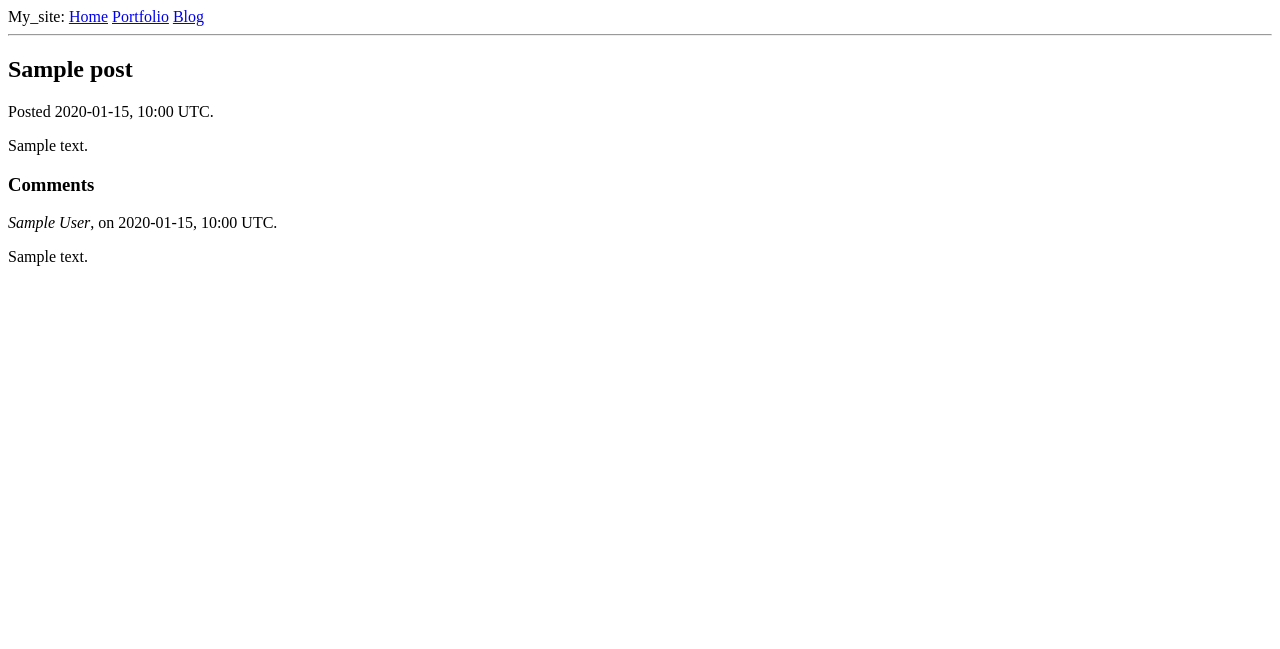
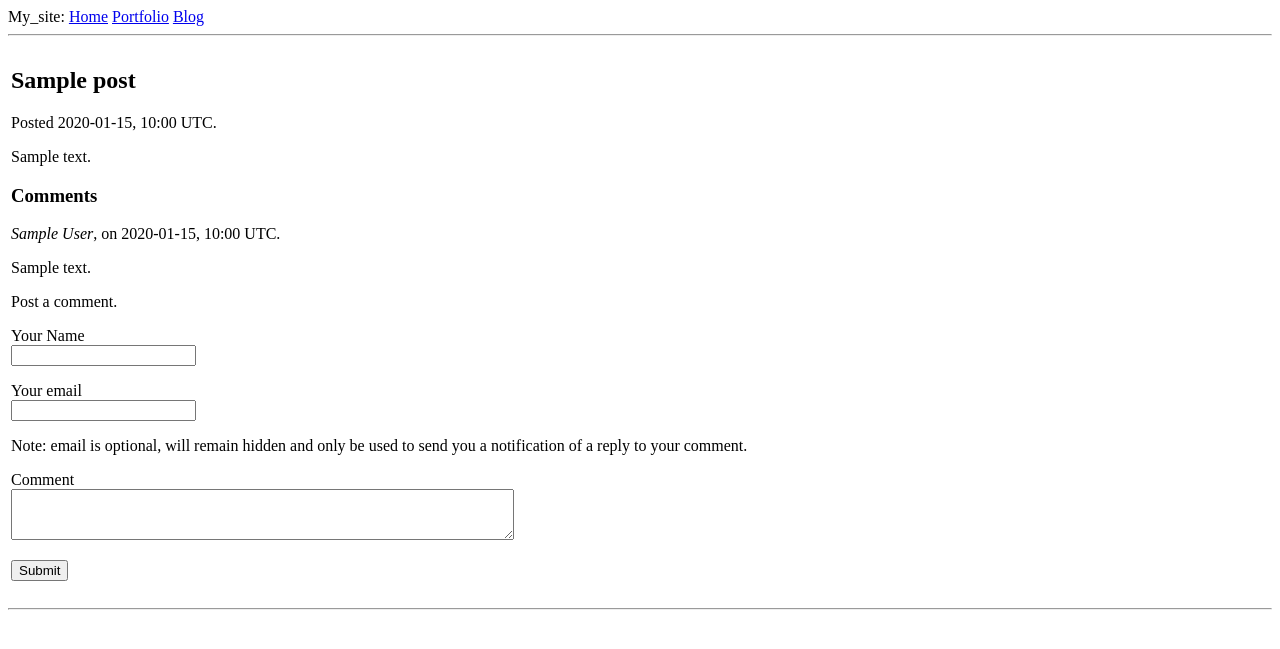
Before and after one commit to patrik-setterberg/my-site, a Flask app: page / in a window 1280 px wide. Shown: the top 649 px of the page. Run offline with Flask 2, Linux system fonts and the light colour scheme; tables that the repository leaves empty hold one stand-in row (values such as "Sample post").

Commit message:
pagination etc

```diff
--- a/app/__init__.py
+++ b/app/__init__.py
@@ -1,6 +1,7 @@
 from config import Config
 from flask import Flask
 from flask_login import LoginManager
+# from flask_mail import Mail
 from flask_sqlalchemy import SQLAlchemy
 from flask_migrate import Migrate
 import logging, os
@@ -14,6 +15,8 @@ db = SQLAlchemy(app)
 migrate = Migrate(app, db)
 login = LoginManager(app)
 login.login_view = 'login'
+# mail = Mail(app)
+
 
 from app import errors, models, routes
 
--- a/app/forms.py
+++ b/app/forms.py
@@ -1,6 +1,6 @@
 from flask_wtf import FlaskForm
 from wtforms import StringField, PasswordField, SubmitField, TextAreaField
-from wtforms import HiddenField
+from wtforms import HiddenField, TextField
 from wtforms.validators import DataRequired, Length, Email
 
 
@@ -23,11 +23,12 @@ class BlogPostForm(FlaskForm):
 
 # Comment post
 class BlogCommentForm(FlaskForm):
-    comment_author = TextAreaField('Your Name', validators=[
+    comment_author = TextField('Your Name', validators=[
         DataRequired(), Length(min=1, max=100)])
-    comment_email = TextAreaField('Your email', validators=[Email()])
+    comment_email = TextField('Your email', validators=[Email()])
     comment_body = TextAreaField('Comment', validators=[
         DataRequired(), Length(min=1, max=1000)])
+    post_id = HiddenField('', validators=[DataRequired()])
     submit = SubmitField('Submit')
-    post_id = HiddenField('', validators=[DataRequired()])
+
     # captcha ???
--- a/app/models.py
+++ b/app/models.py
@@ -23,7 +23,7 @@ class User(UserMixin, db.Model):
 # help Flask-Login talk to database (get id for user)
 @login.user_loader
 def load_user(id):
-    return User.query.get(int(id)) # id is str so needs typecasting to int
+    return User.query.get(int(id))  # id is str so needs typecasting to int
 
 
 class BlogPost(db.Model):
--- a/app/routes.py
+++ b/app/routes.py
@@ -6,28 +6,39 @@ from flask_login import current_user, login_required, login_user, logout_user
 from werkzeug.urls import url_parse
 
 
-@app.route('/')  # change '/' to actual home WHEN exists(actual home)
-@app.route('/blog')
+@app.route('/', methods=['GET', 'POST'])  # change '/' to actual home
+@app.route('/blog', methods=['GET', 'POST'])
 def index():
 
     form = BlogCommentForm()
 
+    # POST
     if form.validate_on_submit():
 
         comment = BlogComment(author=form.comment_author.data,
-            body=form.comment_body.data, email=form.comment_email.data)
+            body=form.comment_body.data, email=form.comment_email.data,
+                post_id=form.post_id.data)
 
         db.session.add(comment)
         db.session.commit()
 
         flash('Your comment has been submitted. Thank you!')
-        return redirect(url_for('/blog'))
+        return redirect(url_for('index'))
 
-    posts = BlogPost.query.all()
+    # GET
+    # retrieve posts and comments from database
+    page = request.args.get('page', 1, type=int)
+    posts = BlogPost.query.order_by(BlogPost.timestamp.desc()).paginate(
+        page, app.config['POSTS_PER_PAGE'], False)
+    next_url = url_for('index', page=posts.next_num) \
+        if posts.has_next else None
+    prev_url = url_for('index', page=posts.prev_num) \
+        if posts.has_prev else None
+
     comments = BlogComment.query.all()
 
-    return render_template('index.html', title='Home', posts=posts, form=form,
-        comments=comments)
+    return render_template('index.html', title='Home', posts=posts.items,
+        next_url=next_url, prev_url=prev_url, form=form, comments=comments)
 
 
 # login route
@@ -90,7 +101,7 @@ def new_blog_post():
         db.session.commit()
 
         flash('Post is now live!')
-        return redirect(url_for('admin'))
+        return redirect(url_for('index'))
 
     return render_template('new_blog_post.html', title='New Blog Post',
                            form=form)
--- /dev/null
+++ b/app/templates/_blogpost.html
@@ -0,0 +1,14 @@
+<table>
+    <tr valign="top">
+        <td>
+            <div>
+                <h2>{{ post.title }}</h2>
+                <p>Posted {{ post.timestamp.strftime("%Y-%m-%d, %H:%M") }} UTC.</p>
+                <p>{{ post.body }}</p>
+                <div>
+                    {% include '_comment.html' %}
+                </div>
+            </div>
+        </td>
+    </tr>
+</table>
--- /dev/null
+++ b/app/templates/_comment.html
@@ -0,0 +1,42 @@
+<h3>Comments</h3>
+{% if comments %}
+{% for comment in comments %}
+
+{# <p>{{ comment.post_id }} - {{ post.id }}</p> #}
+
+<p><i>{{ comment.author }}</i>, on {{ comment.timestamp.strftime("%Y-%m-%d, %H:%M") }} UTC.</p>
+<p>{{ comment.body }}</p>
+{% endfor %}
+{% else %}
+<p>No comments yet.</p>
+{% endif %}
+<p>Post a comment.</p>
+<form action="" method="post">
+    {{ form.hidden_tag() }}
+    <p>
+        {{ form.post_id(value=post.id) }} {# borde funka??? #}
+        {{ form.comment_author.label }}<br>
+        {{ form.comment_author(cols=40, rows=1)}}
+        {% for error in form.comment_author.errors %}
+        <span style="color: red;">[{{ error }}]</span>
+        {% endfor %}
+    </p>
+    <p>
+        {{ form.comment_email.label }}<br>
+        {{ form.comment_email(cols=40, rows=1) }}
+        {% for error in form.comment_email.errors %}
+        <span style="color: red;">[{{ error }}]</span>
+        {% endfor %}
+    </p>
+    <p>
+        Note: email is optional, will remain hidden and only be used to send you a notification of a reply to your comment.
+    </p>
+    <p>
+        {{ form.comment_body.label }}<br>
+        {{ form.comment_body(cols=60, rows=3) }}
+        {% for error in form.comment_body.errors %}
+        <span style="color: red;">[{{ error }}]</span>
+        {% endfor %}
+    </p>
+    <p>{{ form.submit() }}</p>
+</form>
--- a/app/templates/index.html
+++ b/app/templates/index.html
@@ -2,21 +2,15 @@
 
 {% block content %}
     {% for post in posts %}
-    <div>
-        <h2>{{ post.title }}</h2>
-        <p>Posted {{ post.timestamp.strftime("%Y-%m-%d, %H:%M") }} UTC.</p>
-        <p>{{ post.body }}</p>
-        <div>
-            <h3>Comments</h3>
-            {% if comments %}
-            {% for comment in comments %}
-            <p><i>{{ comment.author }}</i>, on {{ comment.timestamp.strftime("%Y-%m-%d, %H:%M") }} UTC.</p>
-            <p>{{ comment.body }}</p>
-            {% endfor %}
-            {% else %}
-            <p>No comments yet.</p>
-            {% endif %}
-        </div>
-    </div>
+    {% include '_blogpost.html' %}
+    <hr>
     {% endfor %}
+
+    {% if prev_url %}
+    <a href="{{ prev_url }}">Newer posts</a>
+    {% endif %}
+
+    {% if next_url %}
+    <a href="{{ next_url }}">Older posts</a>
+    {% endif %}
 {% endblock %}
--- a/config.py
+++ b/config.py
@@ -11,6 +11,9 @@ class Config(object):
         'sqlite:///' + os.path.join(basedir, 'app.db')
     SQLALCHEMY_TRACK_MODIFICATIONS = False
 
+    # settings for pagination of blog posts
+    POSTS_PER_PAGE = 3
+
     # e-mail server details
     # MAIL_SERVER = os.environ.get('MAIL_SERVER')
     # MAIL_PORT = int(os.environ.get('MAIL_PORT') or 25)
```
Also changed, not shown: app.db.
